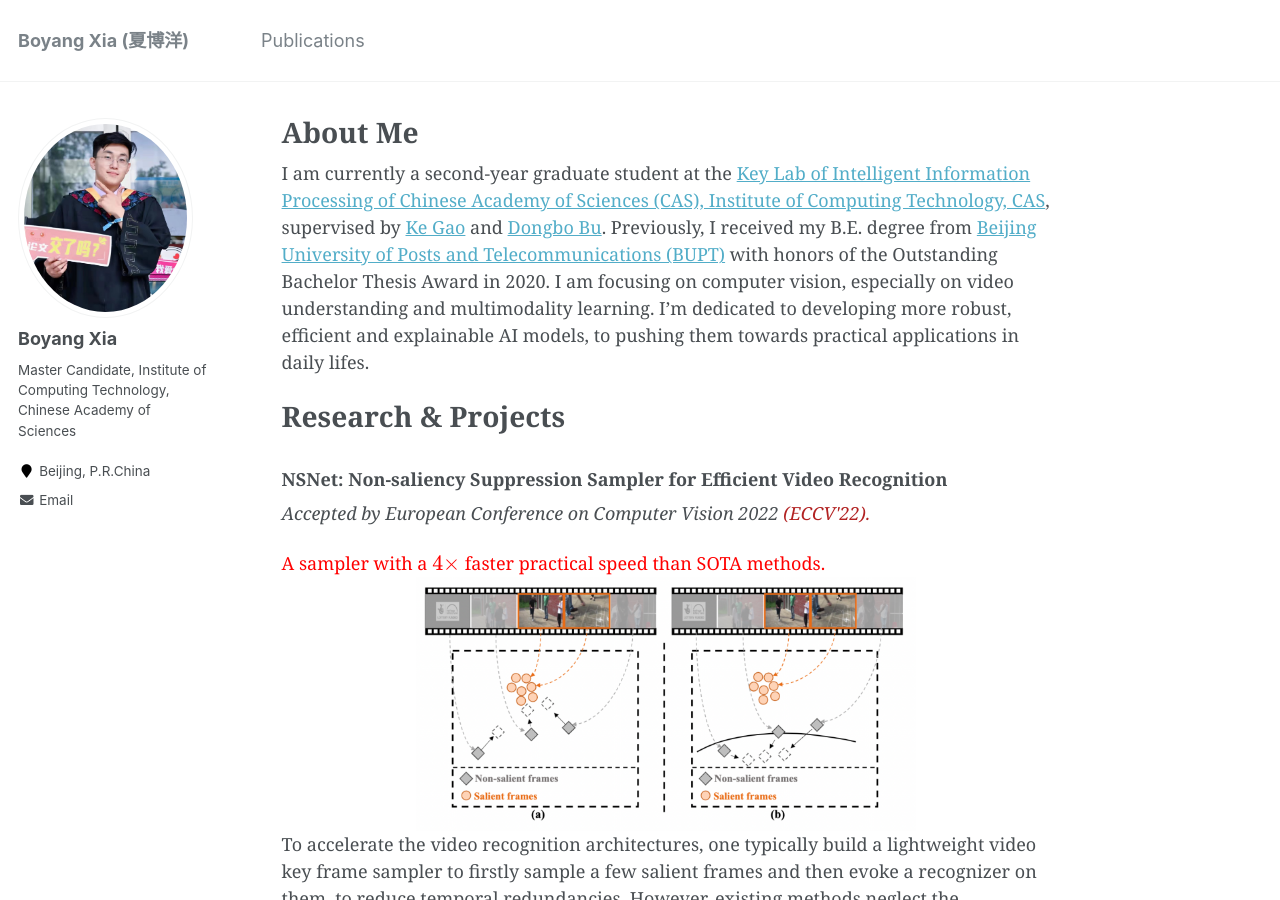
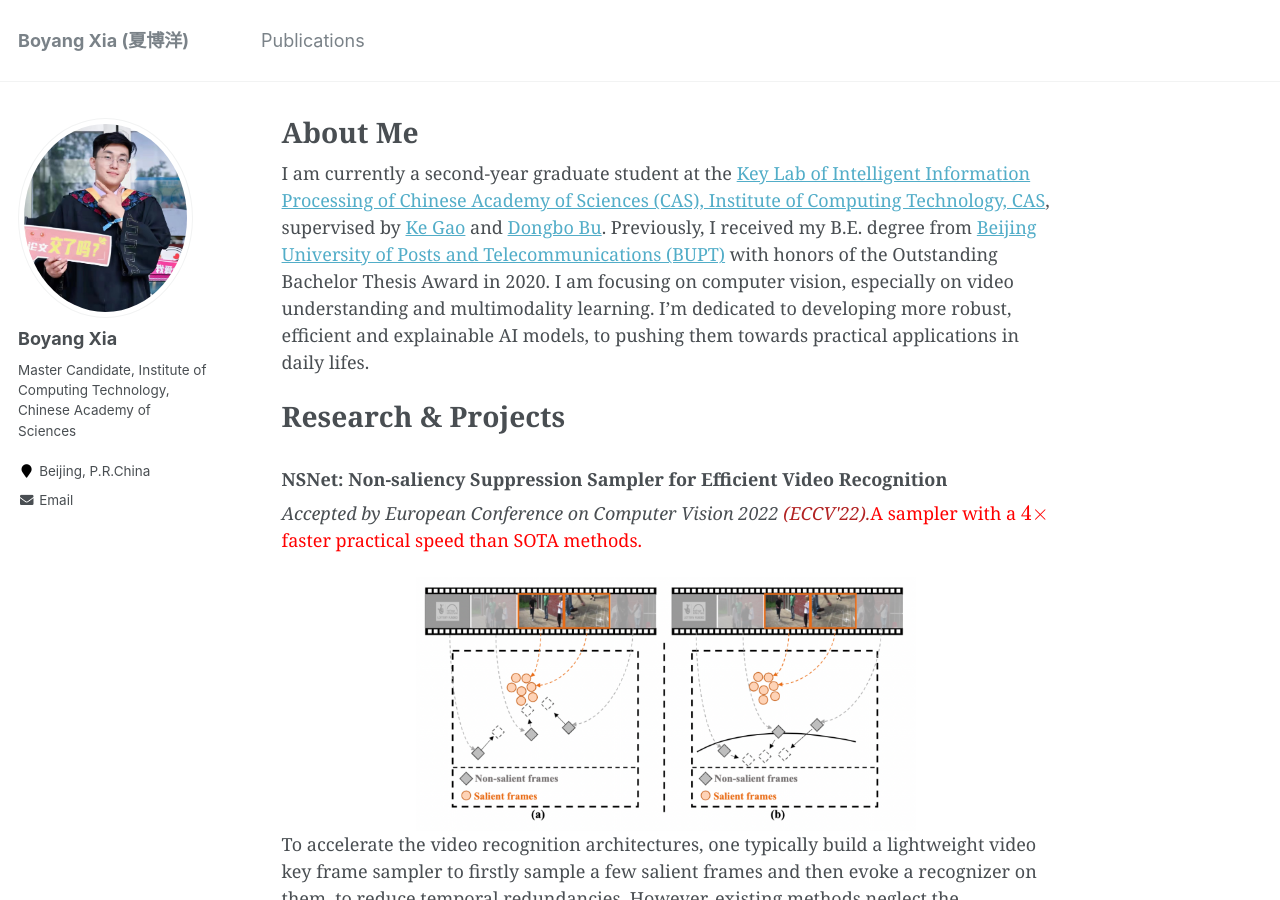
Before and after one commit to LawrenceXia2008/LawrenceXia2008.github.io, a Jekyll site: the page built from _pages/about.md, in a window 1280 px wide and 900 px high. Built offline with Jekyll 4.4.1, drawn with Linux system fonts in a browser that asks for light colours; formulas are drawn with MathJax 3.

Commit message:
Update about.md

```diff
--- a/_pages/about.md
+++ b/_pages/about.md
@@ -14,9 +14,8 @@ Institute of Computing Technology, CAS](https://iip.ict.ac.cn/), supervised by [
 Research & Projects
 ===
 ### NSNet: Non-saliency Suppression Sampler for Efficient Video Recognition
-*Accepted by European Conference on Computer Vision 2022 <font color="firebrick">(ECCV'22).</font>*
+*Accepted by European Conference on Computer Vision 2022 <font color="firebrick">(ECCV'22).</font>*<font color="red">A sampler with a $4\times$ faster practical speed than SOTA methods.</font>
 <!-- During internship in the Computer Vision Technology Department of Baidu. Inc. -->
-<font color="red">A sampler with a $4\times$ faster practical speed than SOTA methods.</font>
 <!-- <img src="images/projects/nsnet.png" width="500" > -->
 <div align=center>
 <img src="images/projects/nsnet.png" width="500"/>
```
